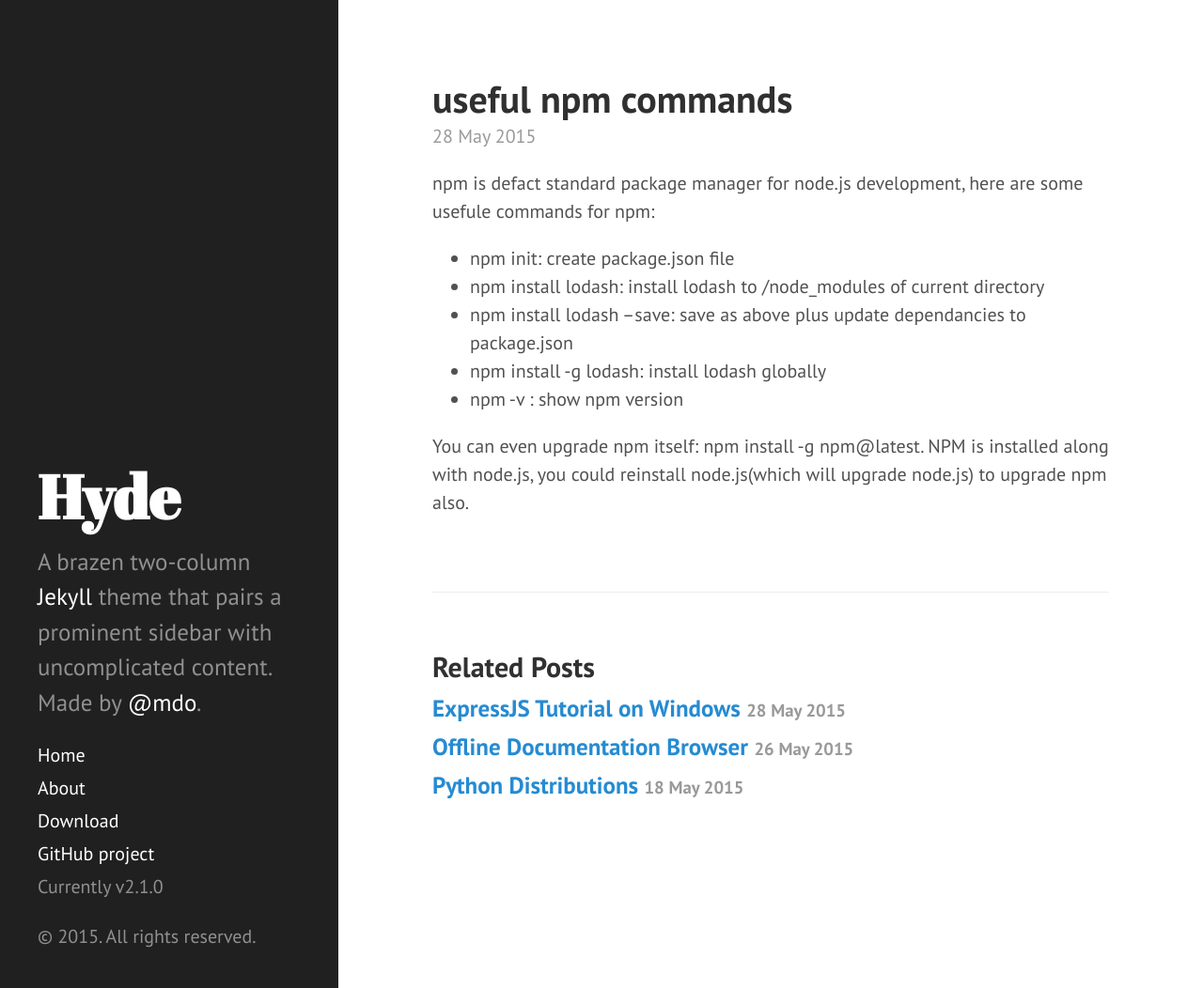
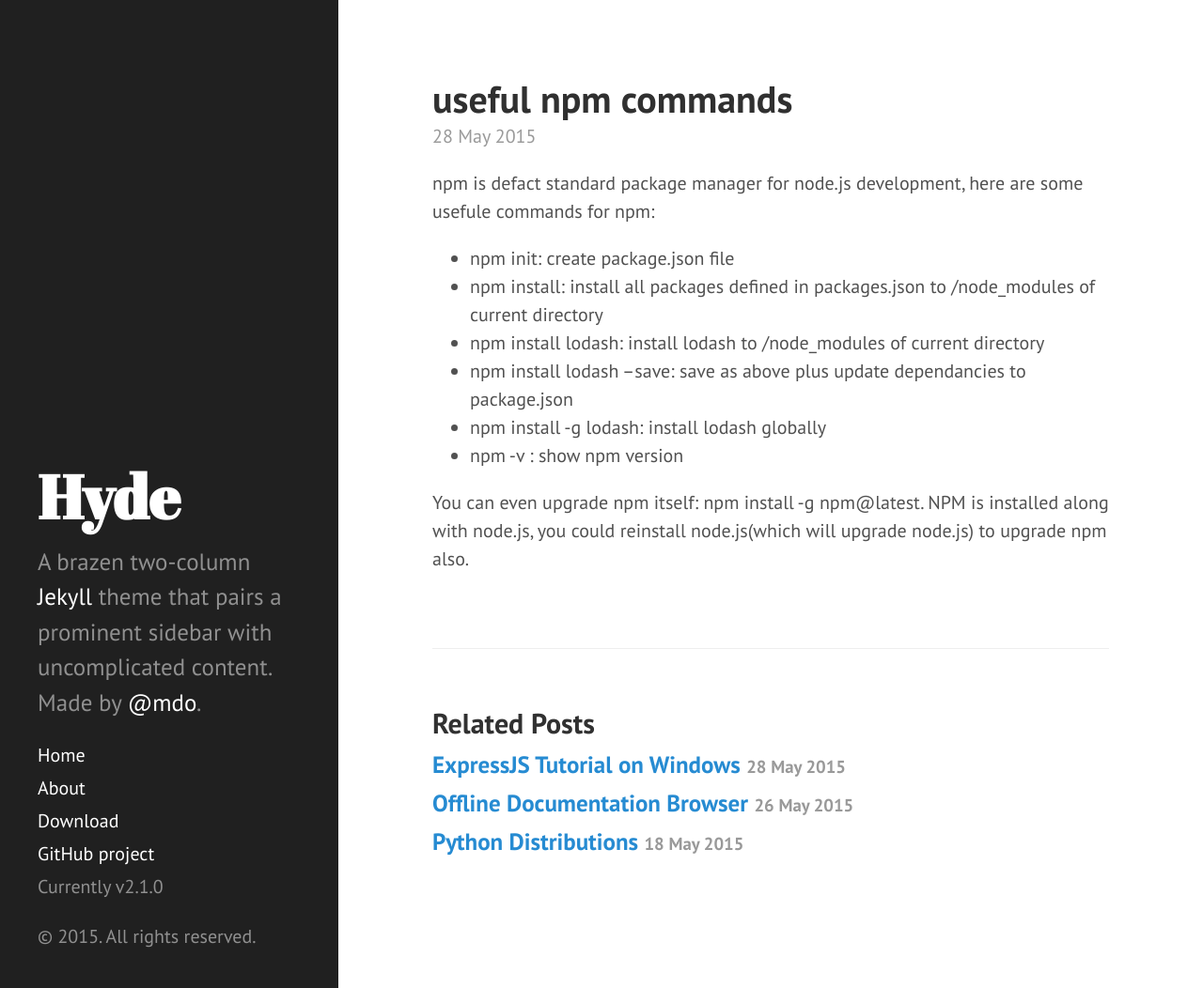
Before and after one commit to kingofhawks/kingofhawks.github.io, a Jekyll site: the page built from _posts/2015-05-28-npm.md, in a window 1280 px wide and 1052 px high. Shown: the whole window at 94% size. Built offline with Jekyll 4.4.1, drawn with Linux system fonts in a browser that asks for light colours; Markdown is read by kramdown in place of the engine named in the settings.

Commit message:
update npm

```diff
--- a/_posts/2015-05-28-npm.md
+++ b/_posts/2015-05-28-npm.md
@@ -6,6 +6,7 @@ title:  useful npm commands
 npm is defact standard package manager for node.js development, here are some usefule commands for npm:
 
 * npm init: create package.json file
+* npm install: install all packages defined in packages.json to /node_modules of current directory
 * npm install lodash: install lodash to /node_modules of current directory
 * npm install lodash --save: save as above plus update dependancies to package.json
 * npm install -g lodash: install lodash globally
```
